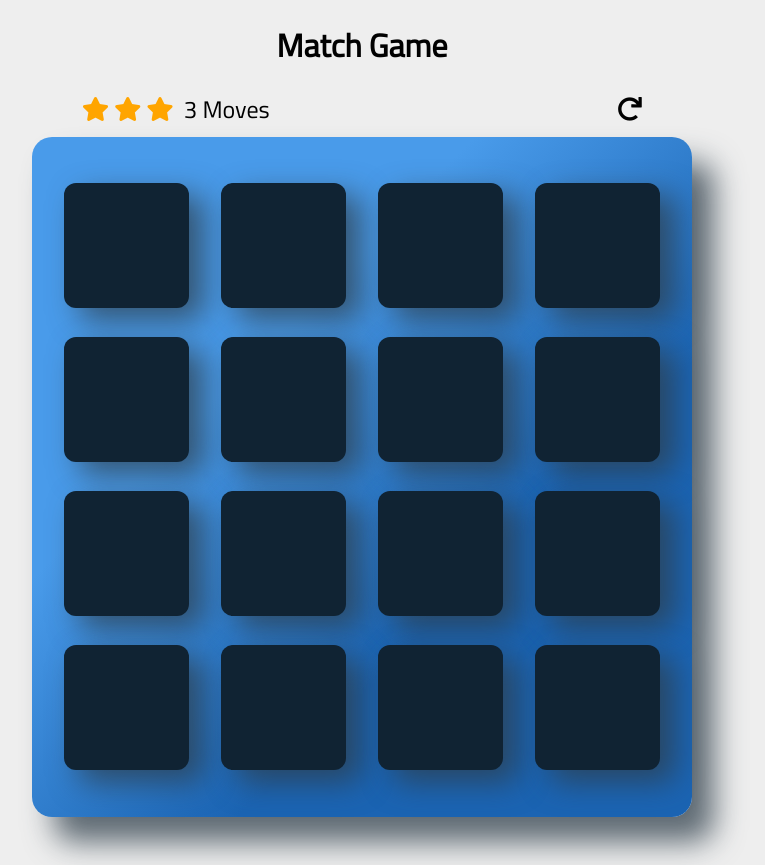
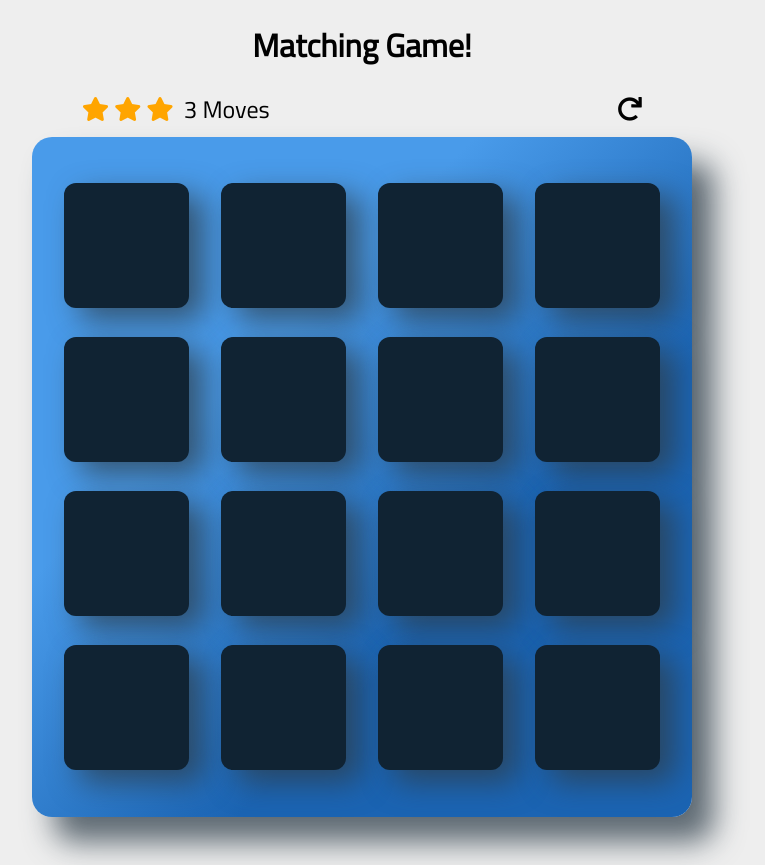
Before and after one commit to mneskarous/memory-game, a plain HTML site: page index.html in a window 1280 px wide. Shown: the whole page, without its empty margins (278-1043 px from the left). Drawn offline with nearby package versions, Linux system fonts and the light colour scheme.

Commit message:
Version 1.1.1

```diff
--- a/index.html
+++ b/index.html
@@ -10,7 +10,7 @@
   <body>
     <div class="container">
       <header>
-        <h1>Match Game</h1>
+        <h1>Matching Game!</h1>
       </header>
       <section class="score-panel">
         <ul class="stars">
```
